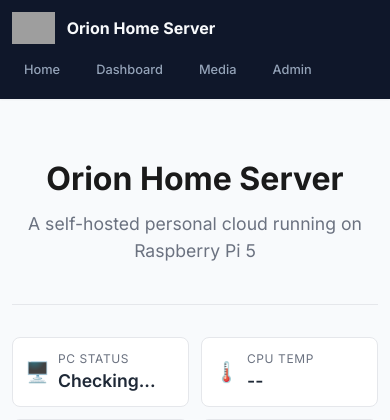
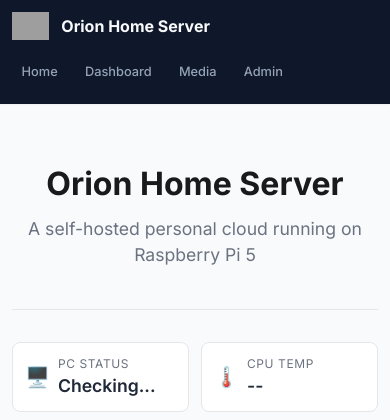
Before and after one commit to orionnishu/orion-app, a FastAPI app: template app/templates/home.html in a window 390 px wide. Shown: the top 420 px of the page. Run offline with FastAPI, Linux system fonts and the light colour scheme; the template is opened without the code that fills it, so the values that code supplies are empty; grey boxes are pictures that could not be loaded.

Commit message:
fix: Logo background match and mobile layout fixes
- Replaced logo with version matching header background (#0f172a)
- Fixed mobile layout: header column wrap, horizontal scroll for nav
- Constrained logo height on mobile to prevent overflow
- Added object-fit: contain to logo

```diff
--- a/app/static/style.css
+++ b/app/static/style.css
@@ -1,6 +1,8 @@
 /* Global Styles */
 
-*, *::before, *::after {
+*,
+*::before,
+*::after {
     box-sizing: border-box;
 }
 
@@ -43,6 +45,8 @@ header {
 .logo {
     height: 32px;
     width: auto;
+    object-fit: contain;
+    max-width: 100%;
 }
 
 header h1 {
@@ -101,22 +105,37 @@ footer {
 }
 
 /* Mobile-first responsive header */
-@media (max-width: 400px) {
+@media (max-width: 480px) {
     header {
         flex-direction: column;
         align-items: flex-start;
         padding: 0.75rem;
+        gap: 1rem;
+    }
+
+    .logo-container {
+        width: 100%;
     }
 
     header h1 {
         font-size: 1rem;
+        white-space: normal;
+    }
+
+    .logo {
+        height: 28px;
     }
 
     nav {
-        gap: 0.75rem;
+        gap: 0.5rem;
+        width: 100%;
+        overflow-x: auto;
+        padding-bottom: 4px;
     }
 
     nav a {
         font-size: 0.8rem;
+        padding: 0.4rem 0.6rem;
+        white-space: nowrap;
     }
 }
```
